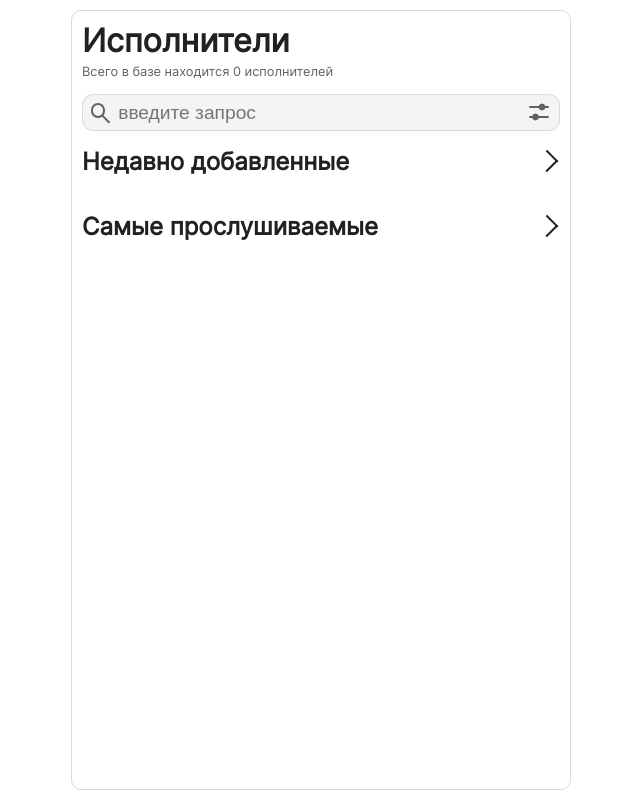
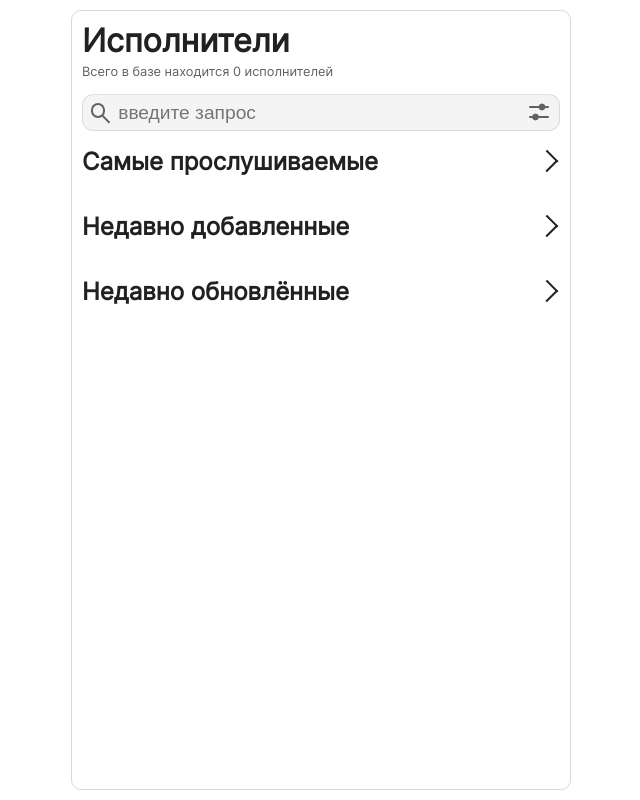
Before and after one commit to dronperminov/music-quiz, a FastAPI app: page /artists in a window 1280 px wide. Shown: the whole page, without its empty margins (319-959 px from the left). Run offline with FastAPI, Linux system fonts and the light colour scheme; data that the repository does not hold is empty.

Commit message:
add last updated artists block

```diff
--- a/src/api/artists.py
+++ b/src/api/artists.py
@@ -13,8 +13,9 @@ router = APIRouter()
 
 @router.get("/artists")
 def get_artists() -> HTMLResponse:
-    last_added_artists = music_database.get_last_added_artists(count=10)
-    top_listened_artists = music_database.get_top_listened_artists(count=10)
+    last_added_artists = music_database.get_last_artists(order_field="metadata.created_at", order_type=-1, count=10)
+    last_updated_artists = music_database.get_last_artists(order_field="metadata.updated_at", order_type=-1, count=10)
+    top_listened_artists = music_database.get_last_artists(order_field="listen_count", order_type=-1, count=10)
 
     template = templates.get_template("artists/artists.html")
     content = template.render(
@@ -22,6 +23,7 @@ def get_artists() -> HTMLResponse:
         version=get_static_hash(),
         artists_count=music_database.get_artists_count(),
         last_added_artists=last_added_artists,
+        last_updated_artists=last_updated_artists,
         top_listened_artists=top_listened_artists,
         get_word_form=get_word_form,
         genres=Genre,
--- a/web/styles/styles.css
+++ b/web/styles/styles.css
@@ -175,6 +175,7 @@ h1 + .description {
     height: 0.1em;
     right: 0;
     background: var(--text-color);
+    z-index: -2;
 }
 
 .arrow-link:before {
--- a/web/templates/artists/artists.html
+++ b/web/templates/artists/artists.html
@@ -96,6 +96,16 @@
 
         <div class="short-artists-block">
             <h2 class="short-artist-header">
+                <span>Самые прослушиваемые</span>
+                <span class="arrow-link" onclick="SearchShortArtists('listen_count', '-1')"></span>
+            </h2>
+            <div class="short-artists">
+                {% for artist in top_listened_artists %}{% include "components/short_artist.html" %}{% endfor %}
+            </div>
+        </div>
+
+        <div class="short-artists-block">
+            <h2 class="short-artist-header">
                 <span>Недавно добавленные</span>
                 <span class="arrow-link" onclick="SearchShortArtists('metadata.created_at', '-1')"></span>
             </h2>
@@ -106,11 +116,11 @@
 
         <div class="short-artists-block">
             <h2 class="short-artist-header">
-                <span>Самые прослушиваемые</span>
-                <span class="arrow-link" onclick="SearchShortArtists('listen_count', '-1')"></span>
+                <span>Недавно обновлённые</span>
+                <span class="arrow-link" onclick="SearchShortArtists('metadata.updated_at', '-1')"></span>
             </h2>
             <div class="short-artists">
-                {% for artist in top_listened_artists %}{% include "components/short_artist.html" %}{% endfor %}
+                {% for artist in last_updated_artists %}{% include "components/short_artist.html" %}{% endfor %}
             </div>
         </div>
 
```
Also changed, not shown: src/music_database.py (+2 -5 lines).
